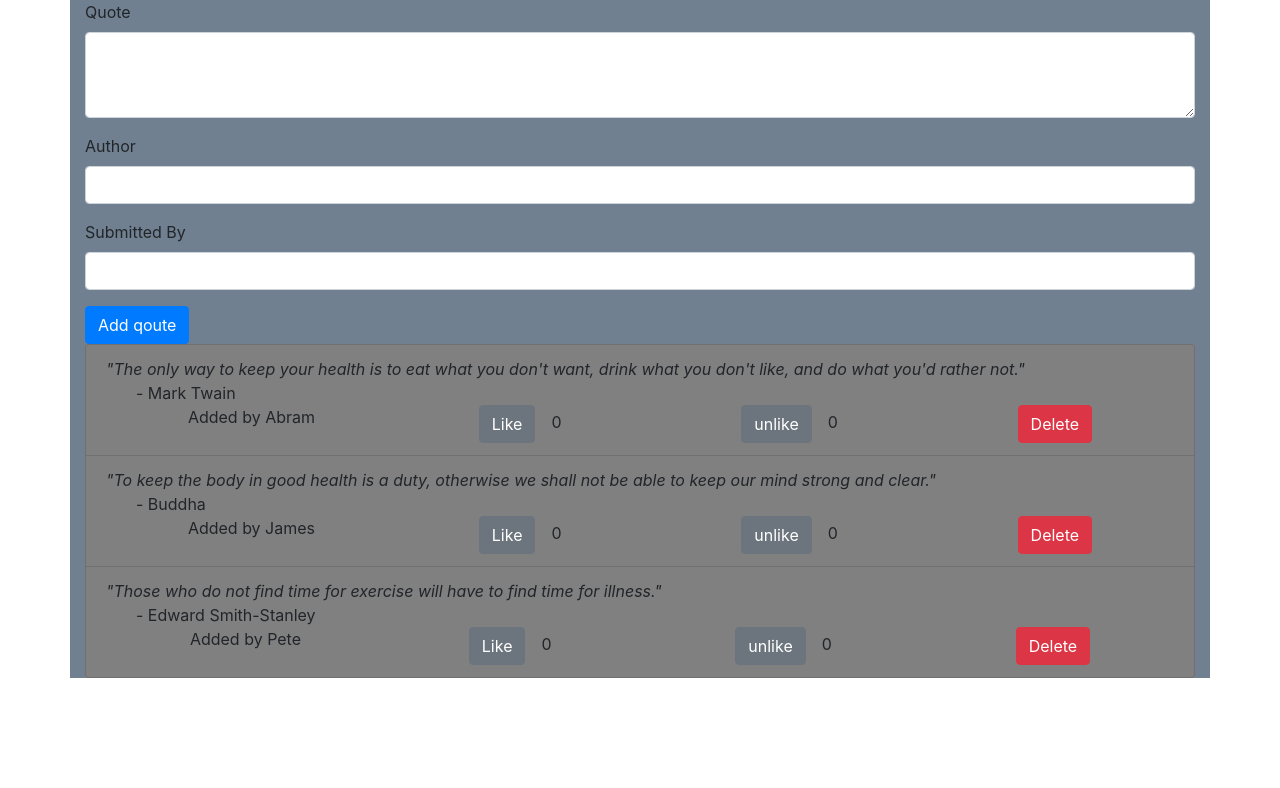
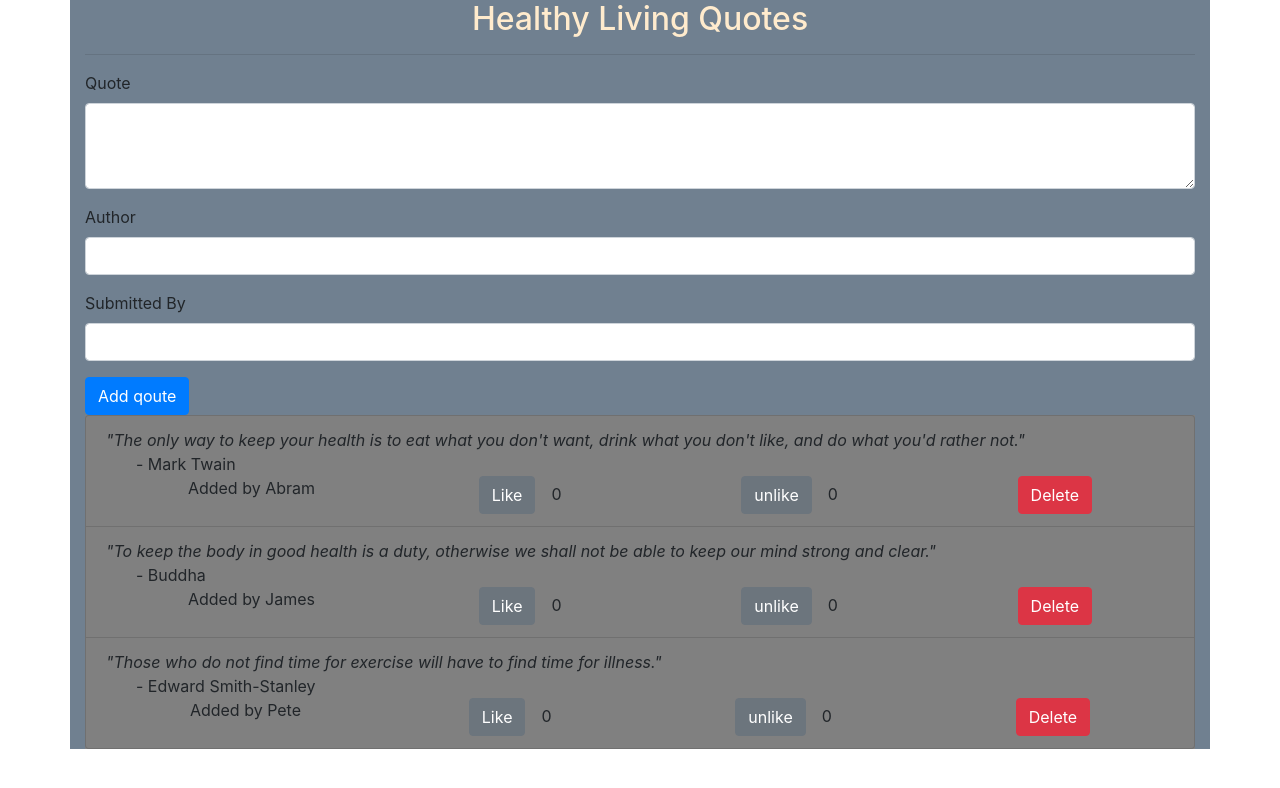
Before and after one commit to peninah-njeri/Quotes, an Angular app: page / in a window 1280 px wide. Shown: the top 788 px of the page. Built offline with nearby package versions, Linux system fonts and the light colour scheme.

Commit message:
add a hr to separate the form and the title

```diff
--- a/src/app/app.component.html
+++ b/src/app/app.component.html
@@ -1,4 +1,6 @@
 <div class="container">
+  <h2>Healthy Living Quotes</h2>
+  <hr>
     <form #form="ngForm" (ngSubmit)="submitForm(form.value)">
       <div class="form-group">
         <label for="quote">Quote</label>
```
